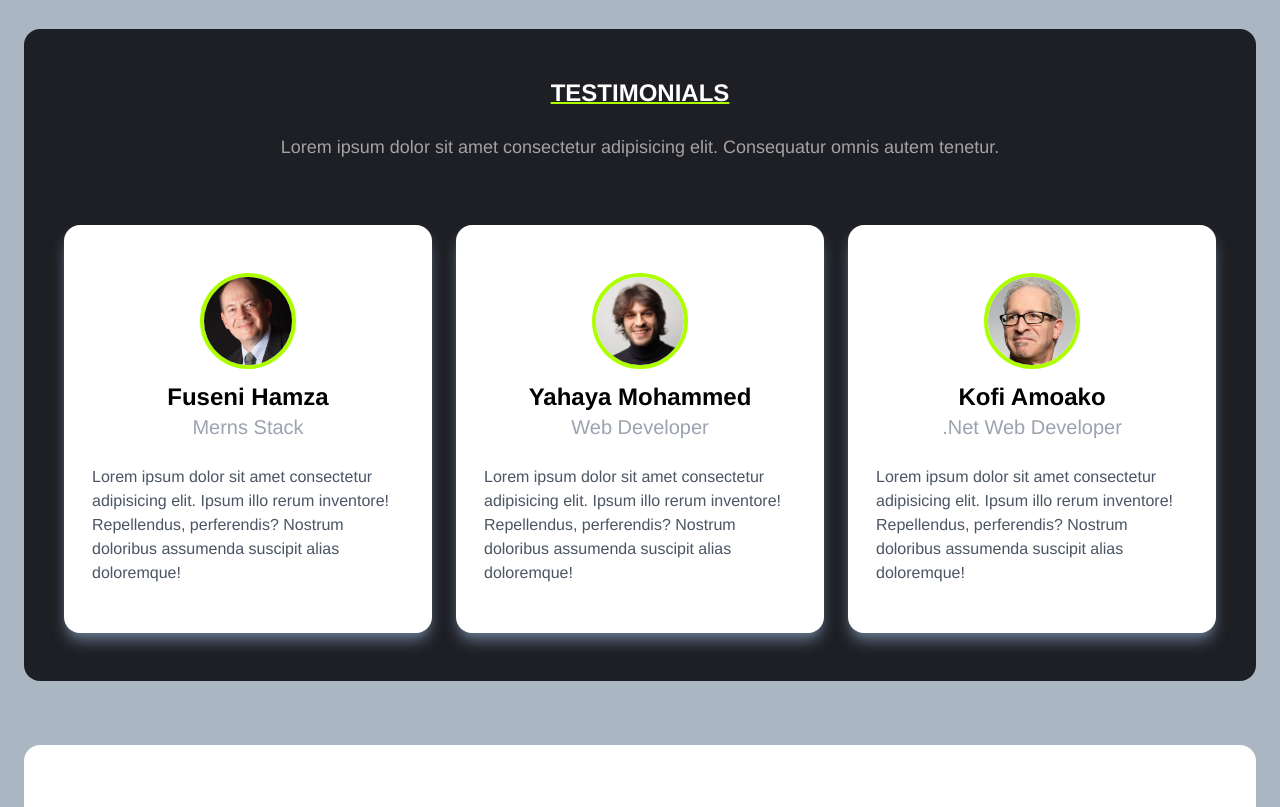
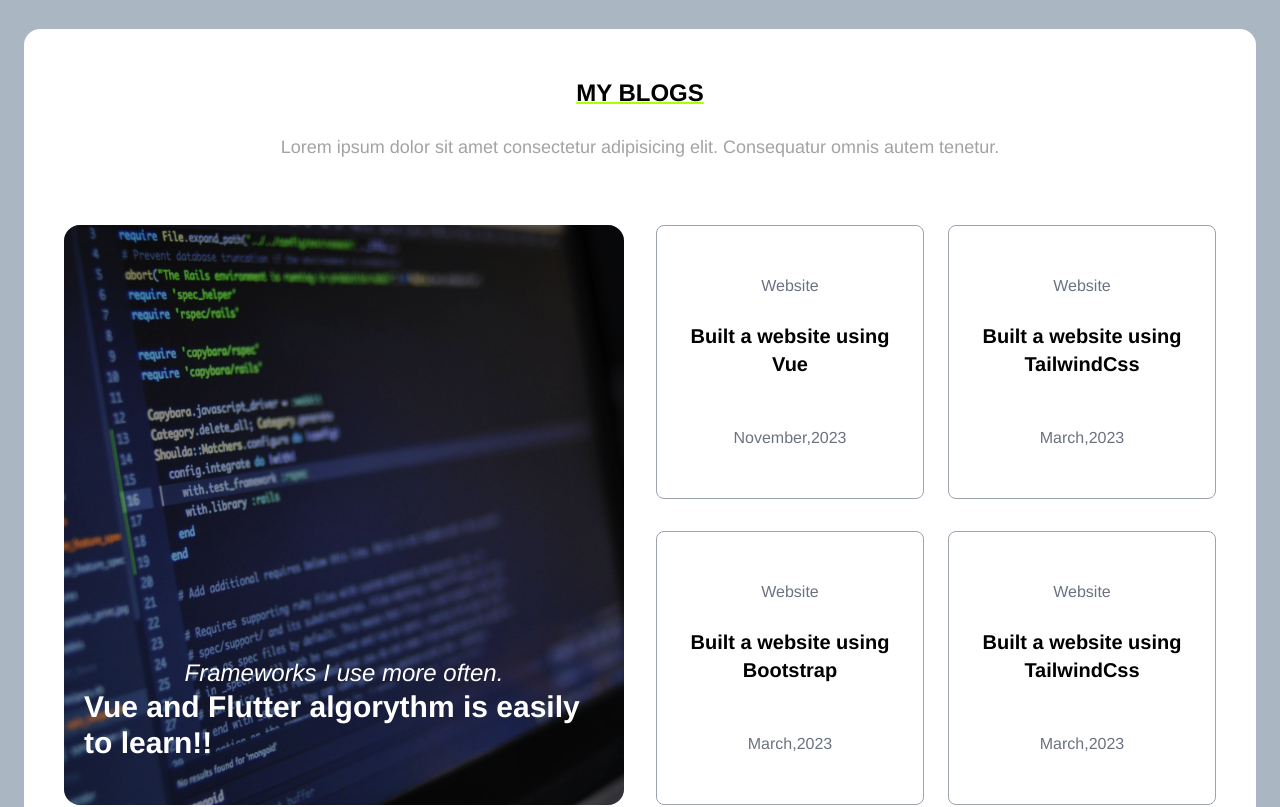
Before and after one commit to Bonnahjohn/julia, a Vue app: page / in a window 1280 px wide. Shown: the part 4640-5447 px from the top of the page. Built offline with nearby package versions, Linux system fonts and the light colour scheme.

Commit message:
the blog section has finally added to the website

```diff
--- a/src/views/TestimonialFile.vue
+++ b/src/views/TestimonialFile.vue
@@ -1,4 +1,92 @@
 <template>
+
+  <!-- mmmmmmmmmmmmmmmmmmmmmmmmmmm  blog mmmmmmmmmmmmmmmmmmmmmm -->
+   <section class=" bg-white  py-12 mt-16 rounded-2xl lg:px-10 px-5">
+    <h5 class="font-bold text-2xl text-center underline decoration-[#adff00] decoration-2 ">MY BLOGS</h5>
+<br>
+<p class="text-lg text-neutral-400 text-center">
+Lorem ipsum dolor sit amet consectetur adipisicing elit. Consequatur omnis autem tenetur.
+</p>
+<div class="grid lg:grid-cols-2 grid-rows-1 pt-16 lg:gap-x-8 gap-y-8">
+
+ <!-- mmmmmmmmmmmmmmmmmmmmmmmmmmm  bg image mmmmmmmmmmmmmmmmmmmmmm -->
+<div class="lg:block hidden">
+<div  style="border-radius: 16px;background-image: url('/src/assets/images/sec.jpg');background-position: center;background-repeat: repeat;background-size: cover;widows: 100%;height: 100%;">
+<div class="h-full w-full rounded-2xl bg-black bg-opacity-40">
+<div class="pt-[27rem] px-5">
+  <p class="text-center text-white italic text-2xl ">Frameworks I use more often.</p>
+<h4 class="text-white text-3xl font-bold">Vue and Flutter algorythm is easily to learn!!</h4>
+</div>
+</div>
+</div>
+
+</div>
+ <!-- mmmmmmmmmmmmmmmmmmmmmmmmmmm
+   project
+    mmmmmmmmmmmmmmmmmmmmmm -->
+<div class="">
+  <div class="grid lg:grid-cols-2 lg:gap-x-6 gap-y-8 ">
+<a href="https://quickfixer.vercel.app/" target="_blank" rel="noopener noreferrer">
+  <div class="border border-gray-400 rounded-lg py-12 h-full text-center hover:bg-slate-200 cursor-pointer">
+  <p class="text-gray-500">Website</p>
+  <br>
+  <h4 class="font-bold text-xl ">Built a website using <br> Vue </h4>
+  <br>
+
+  <br>
+  <p class="text-gray-500">November,2023</p>
+</div>
+</a>
+<!-- mmmmmmmmmmmmmmmmmmmmmmmmmmm
+   second blog
+    mmmmmmmmmmmmmmmmmmmmmm -->
+    <a href="https://quickfixer.vercel.app/" target="_blank" rel="noopener noreferrer">
+  <div class="border border-gray-400 rounded-lg py-12 h-full text-center hover:bg-slate-200 cursor-pointer">
+  <p class="text-gray-500">Website</p>
+  <br>
+  <h4 class="font-bold text-xl ">Built a website using TailwindCss </h4>
+
+  <br>
+  <br>
+  <p class="text-gray-500">March,2023</p>
+</div>
+</a>
+
+<!-- mmmmmmmmmmmmmmmmmmmmmmmmmmm
+   third blog
+    mmmmmmmmmmmmmmmmmmmmmm -->
+    <a href="https://quickfixer.vercel.app/" target="_blank" rel="noopener noreferrer">
+  <div class="border border-gray-400 rounded-lg py-12 h-full text-center hover:bg-slate-200 cursor-pointer">
+  <p class="text-gray-500">Website</p>
+  <br>
+  <h4 class="font-bold text-xl ">Built a website using Bootstrap </h4>
+
+  <br>
+  <br>
+  <p class="text-gray-500">March,2023</p>
+</div>
+</a>
+
+<!-- mmmmmmmmmmmmmmmmmmmmmmmmmmm
+   fourth blog
+    mmmmmmmmmmmmmmmmmmmmmm -->
+    <a href="https://quickfixer.vercel.app/" target="_blank" rel="noopener noreferrer">
+  <div class="border border-gray-400 rounded-lg py-12 h-full text-center hover:bg-slate-200 cursor-pointer">
+  <p class="text-gray-500">Website</p>
+  <br>
+  <h4 class="font-bold text-xl ">Built a website using TailwindCss </h4>
+
+  <br>
+  <br>
+  <p class="text-gray-500">March,2023</p>
+</div>
+</a>
+
+</div>
+</div>
+</div>
+   </section>
+
   <section class=" bg-[#1e1f24]  py-12 mt-16 rounded-2xl lg:px-10 px-5">
     <h5 class="font-bold text-2xl text-center underline decoration-[#adff00] decoration-2 text-white">TESTIMONIALS</h5>
 <br><p class="text-lg text-neutral-400 text-center">
@@ -8,7 +96,7 @@ Lorem ipsum dolor sit amet consectetur adipisicing elit. Consequatur omnis autem
 <div class="grid lg:grid-cols-3 grid-rows-1 pt-16 lg:gap-x-6 gap-y-8">
 
   <!-- mmmmmmmmmmmmmmmmmmmmmmmmmmmmmm first person mmmmmmmmmmmmmmmmmm -->
-   <div class="bg-white px-5 py-12 rounded-2xl shadow-slate-500 shadow-lg">
+   <div class="bg-white px-5 py-12 rounded-2xl shadow-slate-500 shadow-lg ">
     <img :src="Fpic" alt="Client" class="w-24 h-24 rounded-full mx-auto object-cover border-[4px] border-[#adff00]">
     <h5 class="text-center font-bold text-2xl pt-3">Fuseni Hamza</h5>
     <h5 class="text-center text-gray-400  text-xl ">Merns Stack</h5>
```
Also changed, not shown: src/assets/4.png (deleted).
